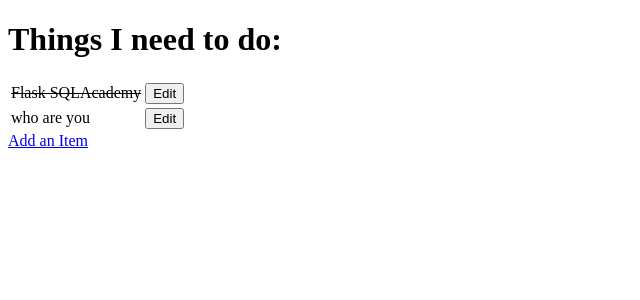
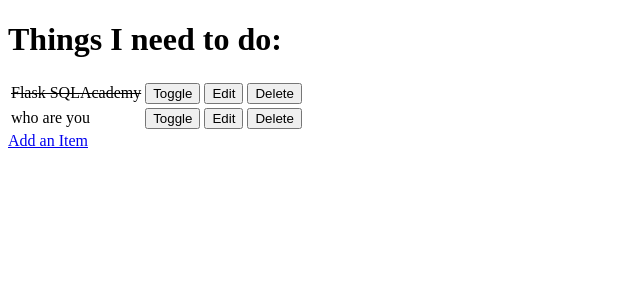
Before and after one commit to HoLaw77/Hello-Django, a Django app: page / in a window 1280 px wide. Shown: the top 300 px of the page, without its empty margins (0-640 px from the left). Run offline with Django 3.2, Linux system fonts and the light colour scheme; data comes from the database, SQL or seed files in the repository; both versions use the stored data as it was after the commit.

Commit message:
add delete and toggle function

```diff
--- a/django_todo/urls.py
+++ b/django_todo/urls.py
@@ -15,11 +15,13 @@ Including another URLconf
 """
 from django.contrib import admin
 from django.urls import path
-from todo.views import get_todo_list, add_item, edit_item
+from todo import views
 
 urlpatterns = [
     path('admin/', admin.site.urls),
-    path('', get_todo_list, name='get_todo_list'),
-    path('add', add_item, name='add'),
-    path('edit/<item_id>', edit_item, name='edit'),
+    path('', views.get_todo_list, name='get_todo_list'),
+    path('add', views.add_item, name='add'),
+    path('edit/<item_id>', views.edit_item, name='edit'),
+    path('toggle/<item_id>', views.toggle_item, name='toggle'),
+    path('delete/<item_id>', views.delete_item, name='delete'),
 ]
--- a/todo/templates/todo/todo_list.html
+++ b/todo/templates/todo/todo_list.html
@@ -21,9 +21,23 @@
             <td>{{item.name}}</td>
             {% endif %}
             <td>
+                <a href="/toggle/{{item.id}}">
+                    <button>
+                        Toggle
+                    </button>
+                </a>
+            </td>
+            <td>
                 <a href="/edit/{{item.id}}">
                     <button>
                         Edit
+                    </button>
+                </a>
+            </td>
+            <td>
+                <a href="/toggle/{{item.id}}">
+                    <button>
+                        Delete
                     </button>
                 </a>
             </td>
--- a/todo/views.py
+++ b/todo/views.py
@@ -38,3 +38,16 @@ def edit_item(request, item_id):
         'form': form
     }
     return render(request, "todo/edit_item.html", context)
+
+
+def toggle_item(quest, item_id):
+    item = get_object_or_404(Item, id=item_id)
+    item.done = not item.done
+    item.save()
+    return redirect('get_todo_list')
+
+
+def delete_item(quest, item_id):
+    item = get_object_or_404(Item, id=item_id)
+    item.delete()
+    return redirect('get_todo_list')
```
Also changed, not shown: db.sqlite3.
